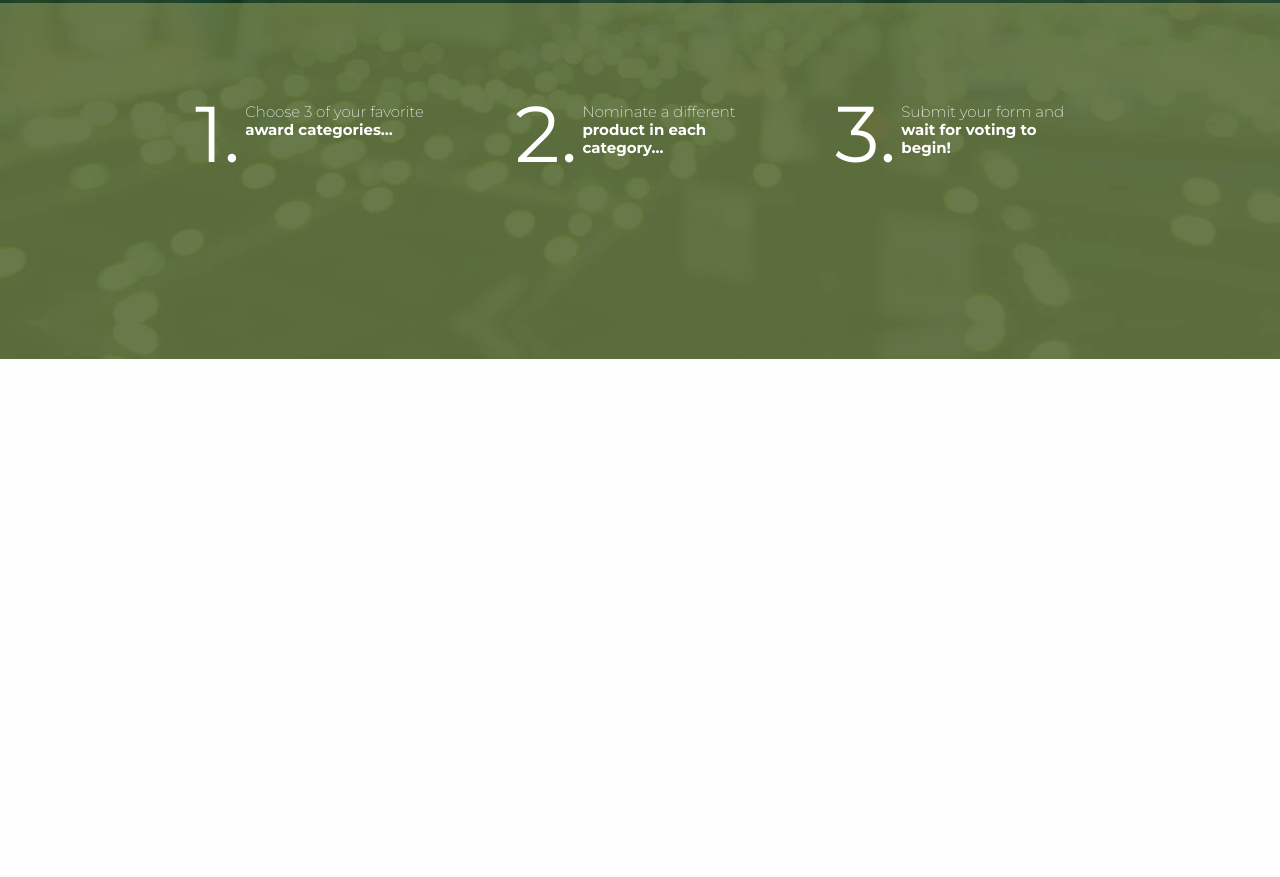
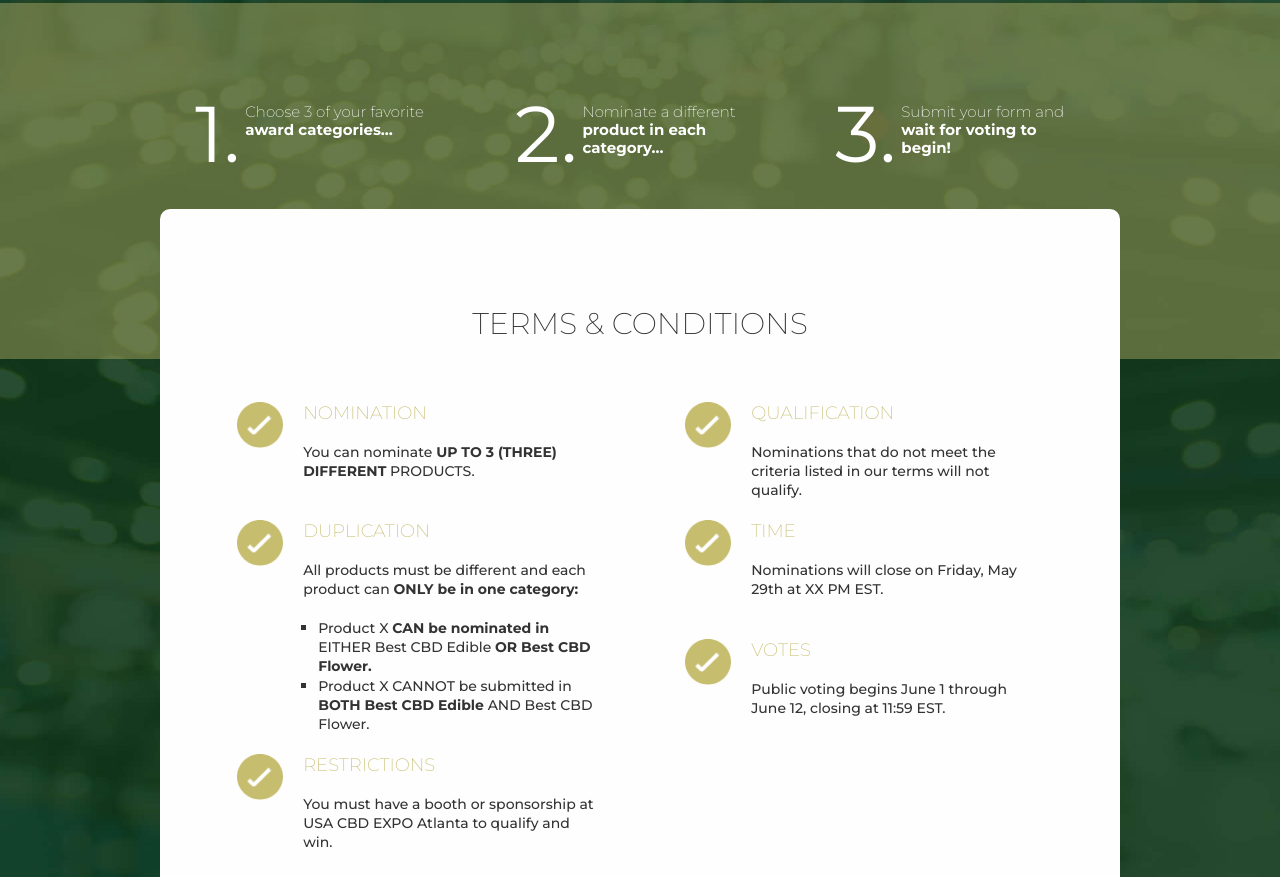
Before and after one commit to SergioMaurySterling/zjevents, a website: page index.html in a window 1280 px wide. Shown: the part 743-1620 px from the top of the page. Before the commit the page ends 1102 px from the top, so only its background shows below. Drawn offline with Linux system fonts and the light colour scheme.

Commit message:
Terms and conditions done

```diff
--- a/index.html
+++ b/index.html
@@ -90,6 +90,65 @@
         </div>
       </div>
     </section>
+    <section class="Main__terms">
+      <div>
+        <h1>TERMS & CONDITIONS</h1>
+        <div class="Main__terms-terms">
+          <div class="Main__terms-terms-item">
+            <img src='./assets/icons/check-icon.png' alt='Check icon'>
+            <div>
+              <h1>NOMINATION</h1><br>
+              <p>You can nominate <span>UP TO 3 (THREE) DIFFERENT</span> PRODUCTS.</p>
+            </div>
+          </div>
+          <div class="Main__terms-terms-item">
+            <img src='./assets/icons/check-icon.png' alt='Check icon'>
+            <div>
+              <h1>QUALIFICATION</h1><br>
+              <p>Nominations that do not meet the criteria listed in our terms will not qualify.</p>
+            </div>
+          </div>
+          <div class="Main__terms-terms-item">
+            <img src='./assets/icons/check-icon.png' alt='Check icon'>
+            <div>
+              <h1>DUPLICATION</h1><br>
+              <p>All products must be different and each product can <span>ONLY be in one category:</span><br>
+                <br>
+                <ul>
+                  <li>
+                    <p>Product X <span>CAN be nominated in</span> EITHER Best CBD Edible <span>OR Best CBD Flower.</span></p>
+                  </li>
+                  <li>
+                    <p></span>Product X</span> CANNOT be submitted in <span>BOTH Best CBD Edible</span> AND Best CBD Flower.</p>
+                  </li>
+                </ul>
+              </p>
+            </div>
+          </div>
+          <div class="Main__terms-terms-item">
+            <img src='./assets/icons/check-icon.png' alt='Check icon'>
+            <div>
+              <h1>TIME</h1><br>
+              <p>Nominations will close on Friday, May 29th at XX PM EST.</p>
+            </div>
+          </div>
+          <div class="Main__terms-terms-item">
+            <img src='./assets/icons/check-icon.png' alt='Check icon'>
+            <div>
+              <h1>RESTRICTIONS</h1><br>
+              <p>You must have a booth or sponsorship at USA CBD EXPO Atlanta to qualify and win.</p>
+            </div>
+          </div>
+          <div class="Main__terms-terms-item">
+            <img src='./assets/icons/check-icon.png' alt='Check icon'>
+            <div>
+              <h1>VOTES</h1><br>
+              <p>Public voting begins June 1 through June 12, closing at 11:59 EST. </p>
+            </div>
+          </div>
+        </div>
+      </div>
+    </section>
   </main>
 
   <footer class="Footer">
--- a/styles/index.css
+++ b/styles/index.css
@@ -179,6 +179,83 @@ body{
   line-height: 102px;
 }
 
+.Main__terms {
+  position: relative;
+  top: -150px;
+}
+
+.Main__terms > div {
+  color: #333333;
+  background-color: #fefefe;
+  margin: 0 10rem;
+  border-radius: 10px;
+  padding: 6rem 2rem;
+}
+
+.Main__terms > div > h1{
+  text-align: center;
+  font-style: normal;
+  font-weight: 200;
+  font-size: 30px;
+  line-height: 37px;
+  margin-bottom: 50px;
+}
+
+.Main__terms-terms {
+  display: flex;
+  flex-wrap: wrap;
+  justify-content: space-around;
+}
+
+.Main__terms-terms h1 {
+  color: #C7BD6F;
+  font-style: normal;
+  font-weight: 200;
+  font-size: 18px;
+  line-height: 22px;
+}
+
+.Main__terms-terms p{
+  font-style: normal;
+  font-weight: 500;
+  font-size: 18px;
+  line-height: 22px;
+}
+
+.Main__terms-terms span {
+  font-weight: 700;
+}
+
+.Main__terms-terms-item {
+  display: flex;
+  width: 40%;
+  margin: 10px 0px;
+}
+
+.Main__terms-terms-item:nth-child(4) {
+  height: 100px;
+}
+
+.Main__terms-terms-item:nth-child(6) {
+  position: relative;
+  top: -100px;
+}
+
+.Main__terms-terms img {
+  width: 46.4px;
+  height: 46.4px;
+  margin-right: 20px;
+}
+
+.Main__terms-terms-item ul {
+  margin-left: 15px;
+}
+
+.Main__terms-terms-item li {
+  list-style: square;
+}
+
+
 
 
 
@@ -213,4 +290,13 @@ body{
   .Main__steps-item {
     width: 250px;
   }
+
+  .Main__terms-terms p{
+    font-size: 14px;
+    line-height: 19px;
+  }
+
+  .Main__terms-terms-item:nth-child(6) {
+    top: -115px;
+  }
 }
```
